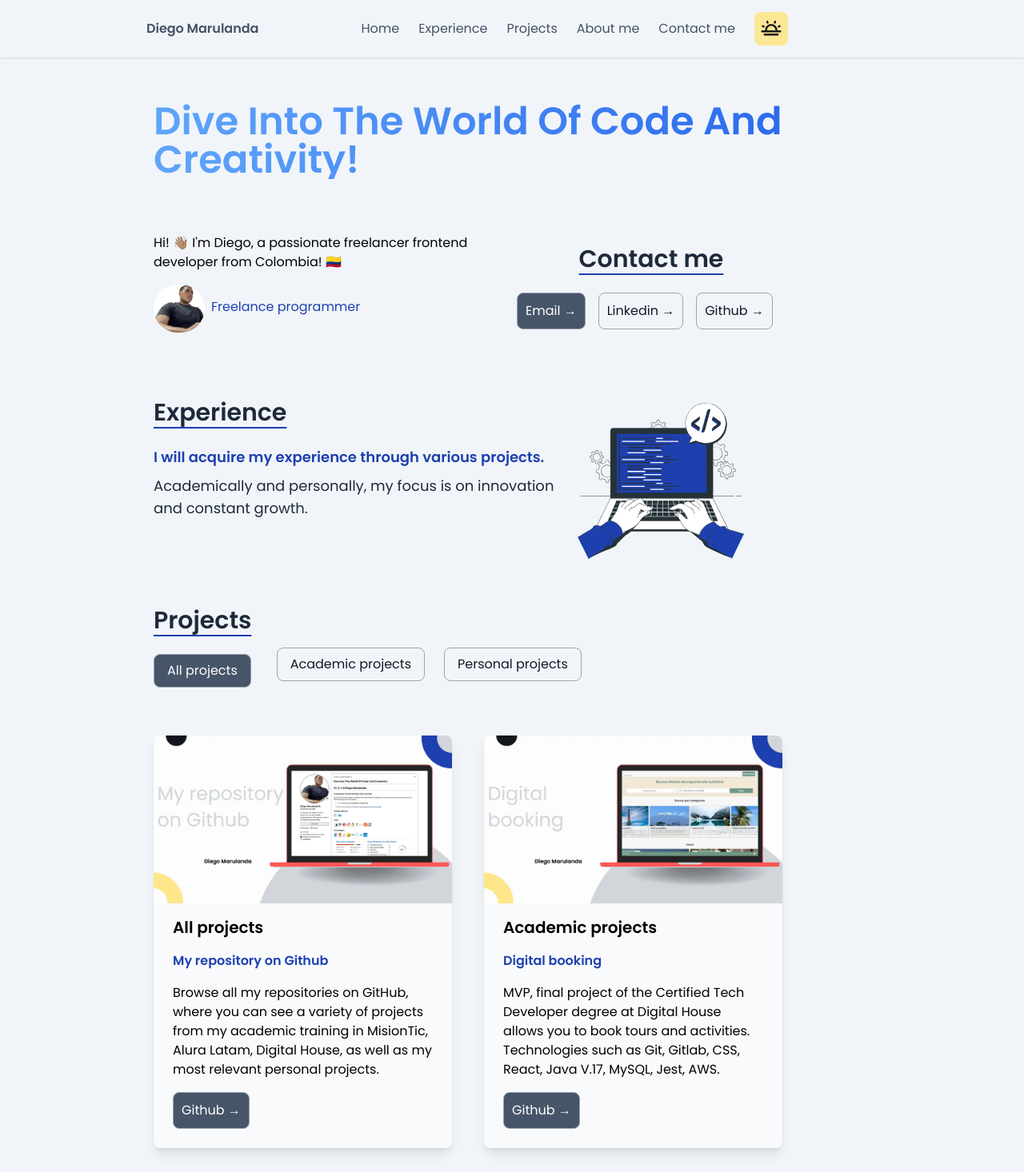
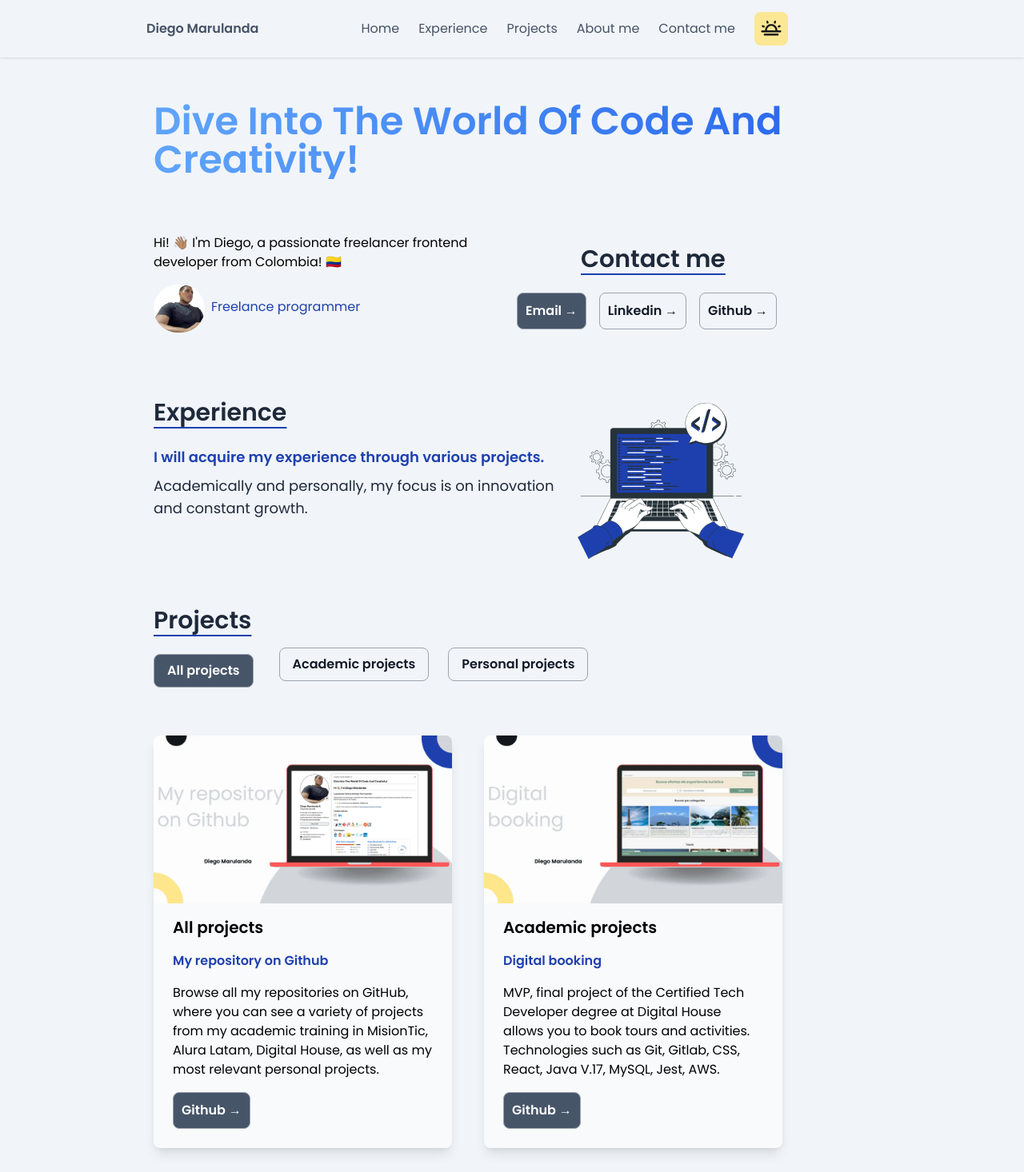
Before and after one commit to DiegoMarulandaB/Portfolio, a Next.js app: page / in a window 1280 px wide. Shown: the top 1466 px of the page at 80% size. Built offline with nearby package versions, Linux system fonts and the light colour scheme.

Commit message:
refactor: :sparkles: add new font-medium in buttons

```diff
--- a/src/styles/globals.css
+++ b/src/styles/globals.css
@@ -59,10 +59,10 @@
 }
 
 .buttons {
-  @apply font-light text-gray-900 focus:outline-none border border-gray-400 hover:bg-slate-950 hover:text-slate-50 focus:z-10 focus:ring-4 focus:ring-slate-950 dark:focus:ring-gray-700 dark:bg-gray-800 dark:text-gray-400 dark:border-gray-300 dark:hover:text-white dark:hover:bg-gray-700 rounded-lg
+  @apply font-semibold text-gray-900 focus:outline-none border border-gray-400 hover:bg-slate-950 hover:text-slate-50 focus:z-10 focus:ring-4 focus:ring-slate-950 dark:focus:ring-gray-700 dark:bg-gray-800 dark:text-gray-400 dark:border-gray-300 dark:hover:text-white dark:hover:bg-gray-700 rounded-lg
 }
 .buttons-email {
-  @apply font-light text-white focus:outline-none  bg-slate-600 hover:bg-slate-950 focus:z-10 focus:ring-4 focus:ring-slate-950  dark:focus:ring-gray-700 dark:text-slate-950 dark:bg-white dark:hover:bg-gray-600
+  @apply font-semibold text-white focus:outline-none  bg-slate-600 hover:bg-slate-950 focus:z-10 focus:ring-4 focus:ring-slate-950  dark:focus:ring-gray-700 dark:text-slate-950 dark:bg-white dark:hover:bg-gray-600
 }
 
 .heading-2 {
@@ -78,14 +78,14 @@
 }
 
 .buttons-projects-hand {
-   @apply font-light text-gray-900 focus:outline-none border border-gray-400 hover:bg-slate-950 hover:text-slate-50  dark:focus:ring-gray-700 dark:bg-gray-800 dark:text-gray-400 dark:border-gray-300 dark:hover:text-white dark:hover:bg-gray-700 rounded-lg
+   @apply font-semibold text-gray-900 focus:outline-none border border-gray-400 hover:bg-slate-950 hover:text-slate-50  dark:focus:ring-gray-700 dark:bg-gray-800 dark:text-gray-400 dark:border-gray-300 dark:hover:text-white dark:hover:bg-gray-700 rounded-lg
 }
 /* .buttons-showCard-projects {
   @apply font-light text-white bg-slate-600 hover:bg-slate-950 dark:text-slate-950 dark:bg-slate-50 dark:hover:bg-gray-300
 } */
 
 .buttons-showCard-projects-allProjects {
-   @apply font-light text-white focus:outline-none  bg-slate-600 hover:bg-slate-950  dark:focus:ring-gray-700 dark:text-slate-950 dark:bg-white dark:hover:bg-gray-600
+   @apply font-semibold text-white focus:outline-none  bg-slate-600 hover:bg-slate-950  dark:focus:ring-gray-700 dark:text-slate-950 dark:bg-white dark:hover:bg-gray-600
 }
 
 .img-projects-cards {
@@ -104,10 +104,10 @@
 }
 
 .buttons-card-projects-demo {
-@apply font-light text-white focus:outline-none  bg-slate-600 hover:bg-slate-950 focus:z-10 focus:ring-4 focus:ring-slate-950  dark:focus:ring-gray-700 dark:text-slate-950 dark:bg-white dark:hover:bg-gray-600
+@apply font-semibold text-white focus:outline-none  bg-slate-600 hover:bg-slate-950 focus:z-10 focus:ring-4 focus:ring-slate-950  dark:focus:ring-gray-700 dark:text-slate-950 dark:bg-white dark:hover:bg-gray-600
 }
 .button-card-projects-github {
-@apply font-light text-white focus:outline-none  bg-slate-600 hover:bg-slate-950 focus:z-10 focus:ring-4 focus:ring-slate-950  dark:focus:ring-gray-700 dark:text-slate-950 dark:bg-white dark:hover:bg-gray-600
+@apply font-semibold text-white focus:outline-none  bg-slate-600 hover:bg-slate-950 focus:z-10 focus:ring-4 focus:ring-slate-950  dark:focus:ring-gray-700 dark:text-slate-950 dark:bg-white dark:hover:bg-gray-600
 }
 .icons-about {
   @apply text-blue-800 dark:text-amber-200 text-2xl mt-1 mb-2
```
